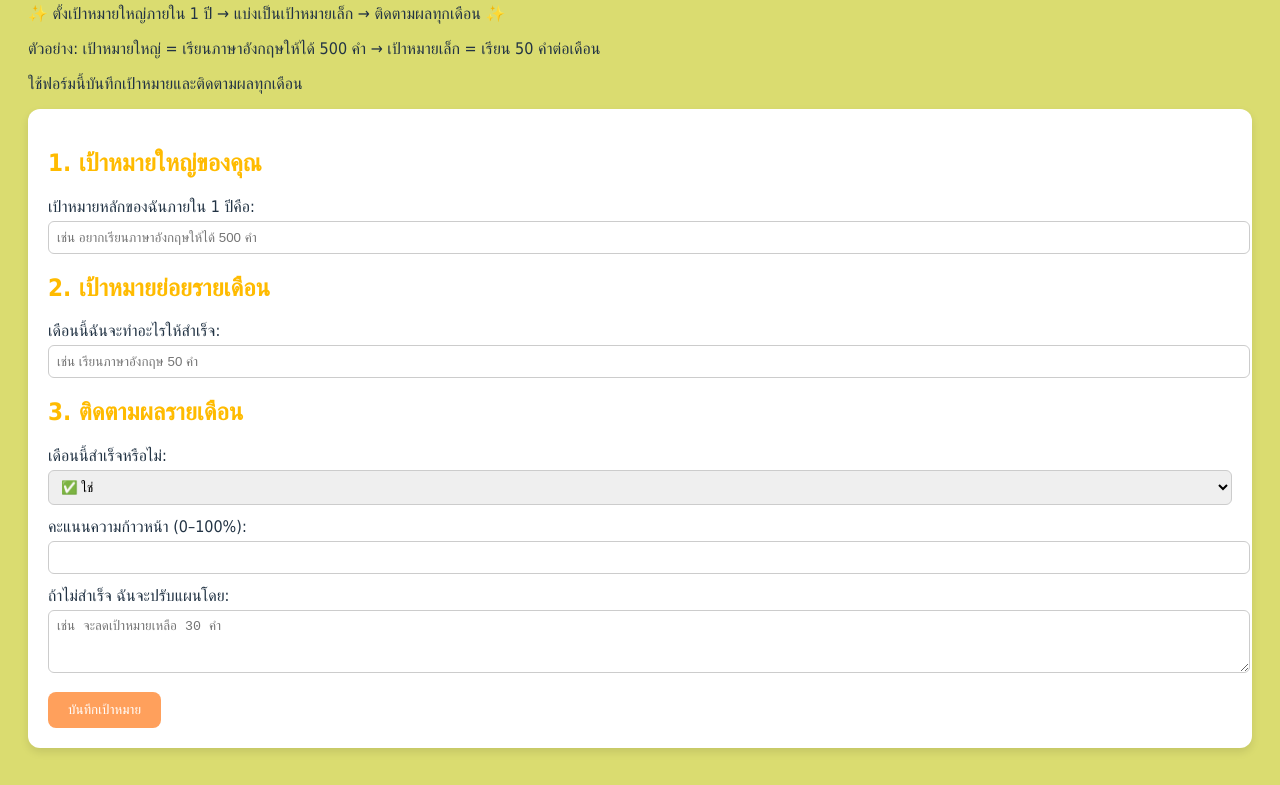
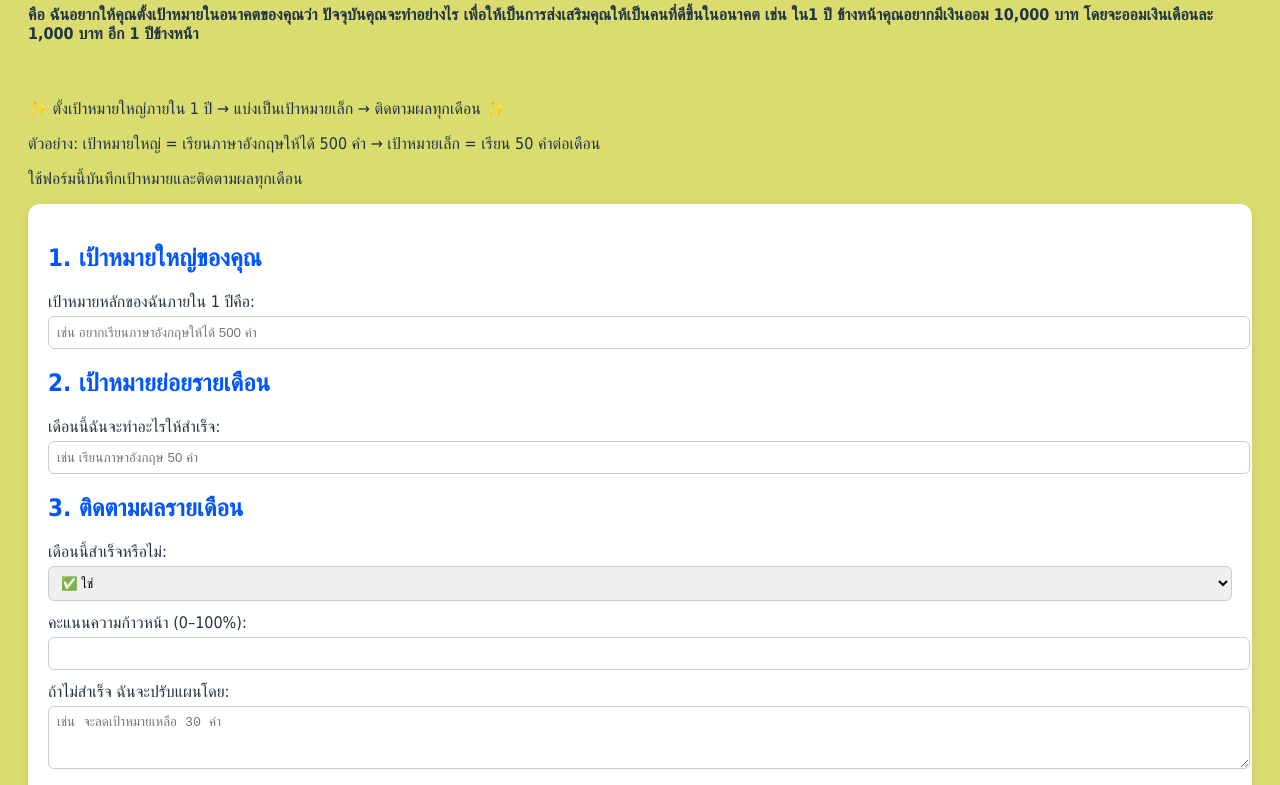
Before and after one commit to Nattaphat011/ex5, a plain HTML site: page index.html in a window 1280 px wide. Shown: the part 153-938 px from the top of the page. Drawn offline with Linux system fonts and the light colour scheme.

Commit message:
Add files via upload

```diff
--- a/index.html
+++ b/index.html
@@ -8,7 +8,7 @@
   <title>Life Goal Setting — การตั้งเป้าหมายชีวิต</title>
   <style>
     body { font-family: "Tahoma", sans-serif; background: #dadc70; color: #234; padding: 20px; }
-    h1, h2 { color: rgb(255, 187, 0); }
+    h1, h2 { color: rgb(0, 85, 255); }
     form { background: #fff; padding: 20px; border-radius: 12px; box-shadow: 0 4px 8px rgba(0,0,0,0.1); margin-bottom: 20px; }
     label { display: block; margin-top: 12px; }
     input, textarea, select { width: 100%; padding: 8px; margin-top: 5px; border: 1px solid #ccc; border-radius: 6px; }
@@ -19,6 +19,8 @@
 <body>
   <h1>Life Goal Setting</h1>
   <h2>การตั้งเป้าหมายชีวิต</h2>
+  <h4>คือ ฉันอยากให้คุณตั้งเป้าหมายในอนาคตของคุณว่า ปัจจุบันคุณจะทำอย่างไร เพื่อให้เป็นการส่งเสริมคุณให้เป็นคนที่ดีขึ้นในอนาคต เช่น ใน1 ปี ข้างหน้าคุณอยากมีเงินออม 10,000 บาท โดยจะออมเงินเดือนละ 1,000 บาท อีก 1 ปีข้างหน้า</h4>
+  <br>
   <p>✨ ตั้งเป้าหมายใหญ่ภายใน 1 ปี → แบ่งเป็นเป้าหมายเล็ก → ติดตามผลทุกเดือน ✨</p>
   <p>ตัวอย่าง: เป้าหมายใหญ่ = เรียนภาษาอังกฤษให้ได้ 500 คำ → เป้าหมายเล็ก = เรียน 50 คำต่อเดือน</p>
   <p>ใช้ฟอร์มนี้บันทึกเป้าหมายและติดตามผลทุกเดือน</p>
```
